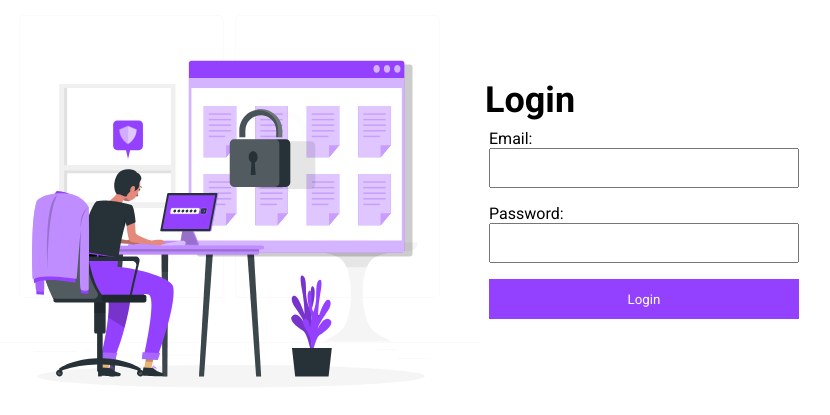
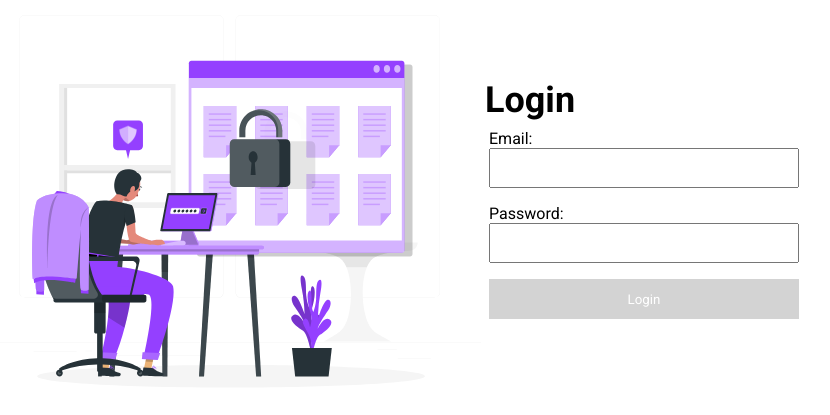
Before and after one commit to Bug0017/sms-angular, an Angular app: page /auth/login in a window 1280 px wide. Shown: the part 197-612 px from the top of the page, without its empty margins (246-1076 px from the left). Built offline with nearby package versions, Linux system fonts and the light colour scheme.

Commit message:
added disabled props

```diff
--- a/src/app/auth/components/login/login.component.html
+++ b/src/app/auth/components/login/login.component.html
@@ -15,7 +15,7 @@
         <input type="password" name="password" id="password" formControlName="password" required>
       </div>
       <div class="form-group">
-        <button type="submit"> Login </button>
+        <button type="submit" [disabled]="loginForm.status === 'INVALID' ? true : false"> Login </button>
       </div>
     </form>
   </div>
--- a/src/app/auth/components/login/login.component.scss
+++ b/src/app/auth/components/login/login.component.scss
@@ -32,5 +32,16 @@ div.form-group{
     background-color: white;
     color: $primary-color;
     border: 2px solid $primary-color;
+    cursor: pointer;
+  }
+
+  button:disabled{
+        background-color: lightgray;
+        cursor: no-drop;
+  }
+
+  button:disabled:hover{
+    color: white;
+    border: 0px;
   }
 }
```
